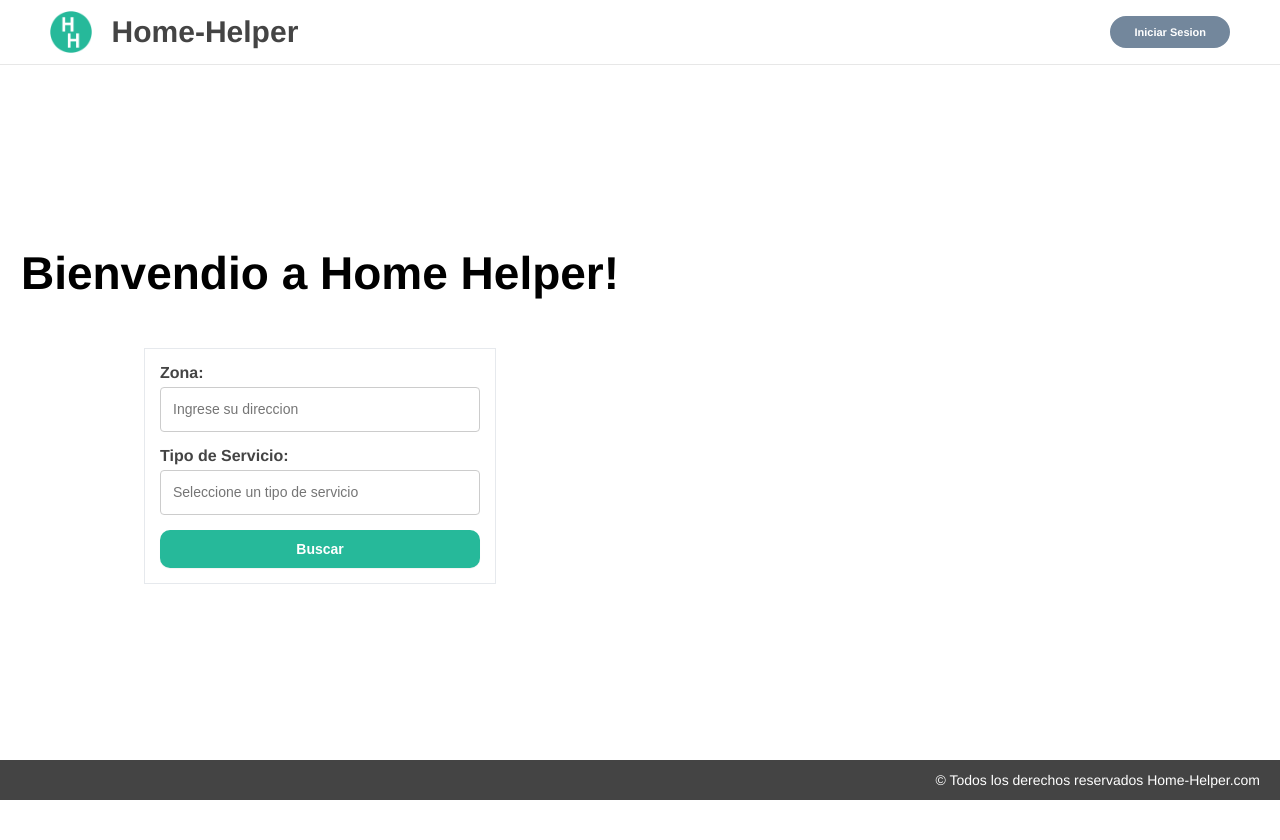
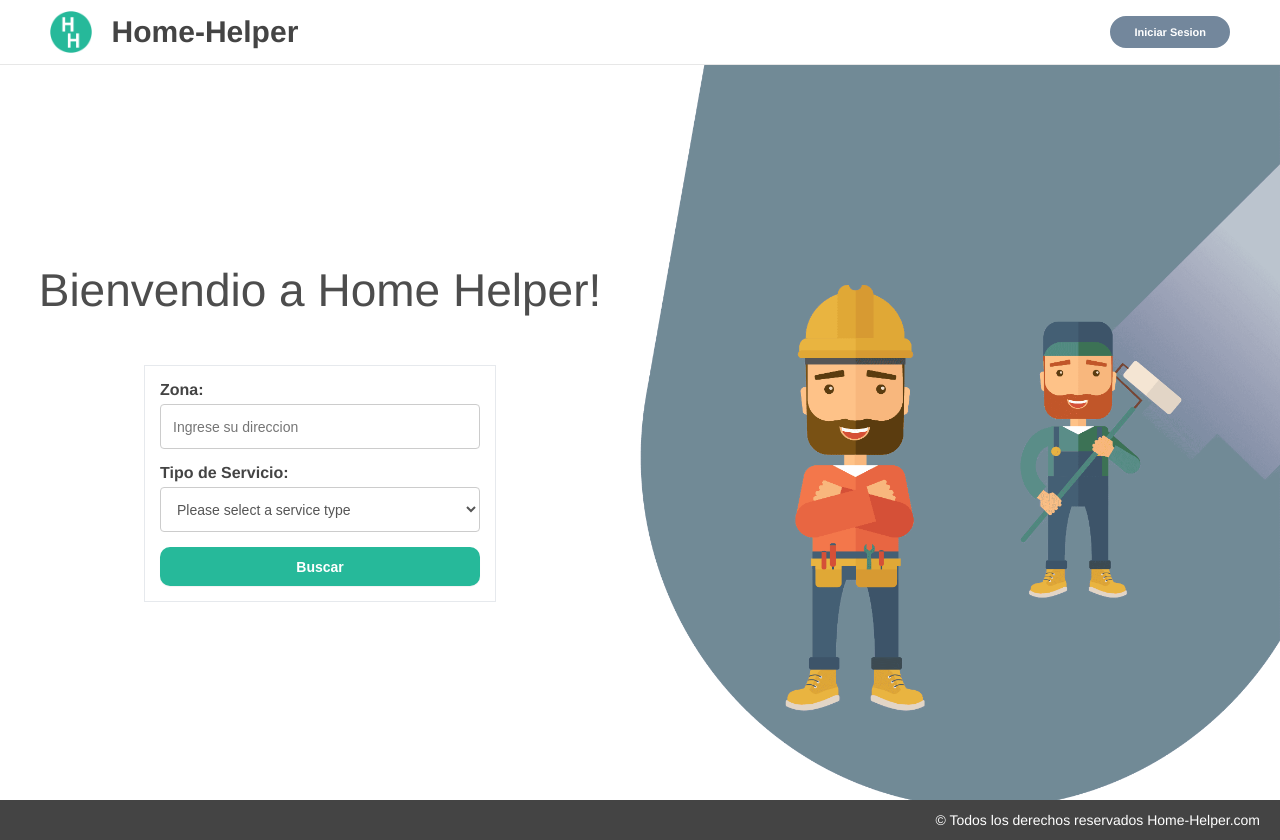
Before and after one commit to segundofarina/HomeHelperReact, a React (Create React App) app: page / in a window 1280 px wide. Before the commit the page ends 800 px from the top, so only its background shows below. Built offline with nearby package versions, Linux system fonts and the light colour scheme.

Commit message:
home page, with search box working in react

```diff
--- a/src/components/Home/Search/Search.js
+++ b/src/components/Home/Search/Search.js
@@ -9,12 +9,18 @@ const search = (props)=>{
             <Input inputType="input"
                 label="Zona:"
                 type="text"
-                placeholder="Ingrese su direccion" />
-            <Input inputType="input"
+                placeholder="Ingrese su direccion"
+                onChange={props.onLocationChange}
+                value={props.locationValue} />
+            <Input inputType="select"
                 label="Tipo de Servicio:"
                 type="text"
-                placeholder="Seleccione un tipo de servicio" />
-            <Button>
+                placeholder="Seleccione un tipo de servicio"
+                onChange={props.onServiceTypeChange}
+                value={props.serviceTypeValue}
+                defaultValue={props.serviceTypeDefault}
+                options={props.serviceTypeOptions} />
+            <Button onClick={props.onSubmitSearch}>
                 Buscar
             </Button>
         </Panel>
--- a/src/components/Navigation/Footer/Footer.module.css
+++ b/src/components/Navigation/Footer/Footer.module.css
@@ -10,4 +10,5 @@
     justify-content: flex-end;
     align-items: center;
     font-size: 14px;
+    z-index: 1;
 }
--- a/src/components/Navigation/Navbar/Navbar.module.css
+++ b/src/components/Navigation/Navbar/Navbar.module.css
@@ -3,11 +3,14 @@
     display: flex;
     justify-content: space-between;
     align-items: center;
-    height: 65px;
+    height: 50px;
     width: 100%;
     padding-left: 50px;
     padding-right: 50px;
     border-bottom: 1px solid #e7e7e7;
+    position: fixed;
+    z-index: 100;
+    background-color: #fff;
 }
 
 .title {
@@ -19,15 +22,16 @@
 }
 
 .title h1 {
-    font-size: 30px;
+    font-size: 24px;
 }
 
 .title img {
     margin-right: 20px;
-    height: 2.6em;
+    height: 2em;
 }
 
 .button {
+    display: none;
     border-radius: 25px;
     background-color: #73879c;
     color: #fff;
@@ -44,3 +48,21 @@
     background-color: #fff;
     border: 2px solid #73879c;
 }
+
+@media (min-width: 768px) {
+    .navBar {
+        height: 65px;
+    }
+
+    .title h1 {
+        font-size: 30px;
+    }
+
+    .title img {
+        height: 2.6em;
+    }
+
+    .button {
+        display: block;
+    }
+}
--- a/src/components/UI/Button/Button.js
+++ b/src/components/UI/Button/Button.js
@@ -4,7 +4,7 @@ import styles from './Button.module.css'
 
 const Button = (props)=>{
     return (
-    <button onClick={props.click} className={[styles.button, styles[props.btnType]].join('')}>
+    <button onClick={props.onClick} className={[styles.button, styles[props.btnType]].join('')}>
         {props.children}
     </button>
 )}
--- a/src/components/UI/Input/Input.js
+++ b/src/components/UI/Input/Input.js
@@ -8,10 +8,20 @@ const input = (props) => {
     switch(props.inputType) {
         case ('input'):default:
             inputElem = (<input {...inputProps} className={styles.inputElem} />)
-            break;
+            break
         case ('textarea'):
             inputElem = (<textarea {...inputProps} className={styles.textAreaElem}>{props.children}</textarea>)
-            break;
+            break
+        case ('select'):
+            inputElem = (<select value={props.value}
+                            className={styles.inputElem}
+                            onChange={props.onChange}>
+                    <option value={props.defaultValue.value}>{props.defaultValue.name}</option>
+                    {props.options.map(option => (
+                        <option value={option.value} key={option.value}>{option.name}</option>
+                    ))}
+                </select>)
+            break
     }
 
     return (
--- a/src/containers/home/Home.js
+++ b/src/containers/home/Home.js
@@ -3,13 +3,55 @@ import Search from '../../components/Home/Search/Search'
 import style from './Home.module.css'
 
 class Home extends Component {
+
+    state = {
+        location: '',
+        serviceType: '',
+        serviceTypeOptions: [
+            {
+                value: 'pintor',
+                name: 'Pintor',
+            },
+            {
+                value: 'electricista',
+                name: 'Electricista',
+            },
+        ],
+    }
+
+    /* Get service type options from api */
+
+    locationChangeHandler = (event) => {
+        this.setState({location: event.target.value})
+    }
+
+    serviceTypeChangeHandler = (event) => {
+        this.setState({serviceType: event.target.value})
+    }
+
+    onSubmitSearchHandler = () => {
+        console.log('Submit')
+        console.log(this.state)
+    }
+
     render() {
         return (
-            <div className={style.MainContent}>
-                <h1>Bienvendio a Home Helper!</h1>
-                <Search className={style.Search} />
+            <div className={style.Container}>
+                <div className={style.MainContent}>
+                    <h1>Bienvendio a Home Helper!</h1>
+                    <Search
+                        className={style.Search}
+                        serviceTypeDefault={{value:'', name:'Please select a service type'}}
+                        serviceTypeOptions={this.state.serviceTypeOptions}
+                        onLocationChange={this.locationChangeHandler}
+                        onServiceTypeChange={this.serviceTypeChangeHandler}
+                        locationValue={this.state.location}
+                        serviceTypeValue={this.state.serviceType}
+                        onSubmitSearch={this.onSubmitSearchHandler} />
+                </div>
+                <div className={style.Background}></div>
             </div>
-        )
+       )
     }
 }
 
--- a/src/containers/home/Home.module.css
+++ b/src/containers/home/Home.module.css
@@ -1,13 +1,23 @@
+.Container {
+    display: flex;
+    width: 100%;
+    height: 100%;
+    justify-content: center;
+    align-items: flex-start;
+    position: absolute;
+}
+
 .MainContent{
-    width:50%;
-    left: 0;
-    padding-top: 150px;
-    padding-right: 15px;
-    padding-left: 15px;
+    width: 100%;
     text-align: center;
+    z-index: 2;
 }
+
 .MainContent h1{
     font-size: 46px;
+    font-weight: 500;
+    margin: 0;
+    color: #4d4d4d;
 }
 
 .Search{
@@ -15,3 +25,33 @@
     margin: auto;
     margin-top: 3em;
 }
+
+.Background {
+    position: absolute;
+    right: 0;
+    width: 70%;
+    height: 100%;
+    overflow: hidden;
+    background-position: center left;
+    background-size: cover;
+    background-image: url(../../assets/img/bgImg.png);
+    z-index: 0;
+}
+
+@media (min-width: 768px) {
+    .Container {
+        align-items: center;
+    }
+
+    .MainContent {
+        width: 50%;
+        padding-right: 15px;
+        padding-left: 15px;
+
+    }
+
+    .Background {
+        position: relative;
+        width: 50%;
+    }
+}
--- a/src/hoc/Layout/Layout.js
+++ b/src/hoc/Layout/Layout.js
@@ -1,11 +1,12 @@
 import React, {Fragment} from 'react'
 import Navbar from '../../components/Navigation/Navbar/Navbar'
 import Footer from '../../components/Navigation/Footer/Footer'
+import styles from './Layout.module.css'
 
 const Layout = props => (
     <Fragment>
         <Navbar />
-        <div style={{flexShrink: 0, flexGrow: 1}}>
+        <div className={styles.MainContainer} >
             {props.children}
         </div>
         <Footer />
--- /dev/null
+++ b/src/hoc/Layout/Layout.module.css
@@ -0,0 +1,14 @@
+.MainContainer {
+    position: relative;
+    margin-top: 50px;
+    flex-grow: 1;
+    flex-shrink: 0;
+    min-height: calc(100vh - 50px);
+}
+
+@media (min-width: 768px) {
+    .MainContainer {
+        margin-top: 65px;
+        min-height: calc(100vh - 65px);
+    }
+}
```
Also changed, not shown: src/components/UI/Input/Input.module.css (line endings or trailing spaces).
